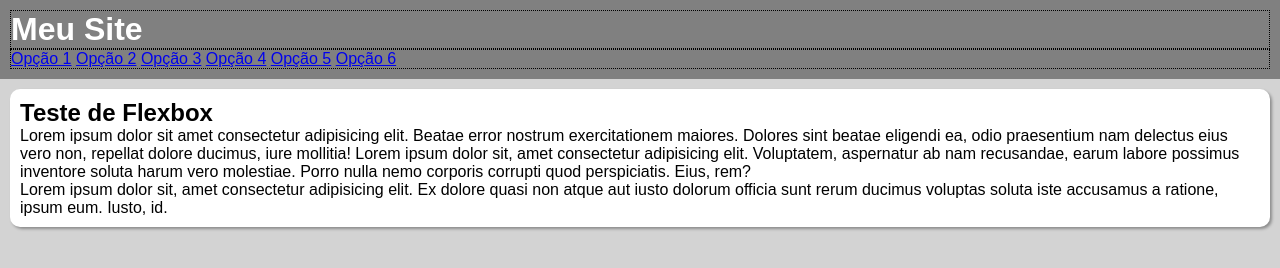
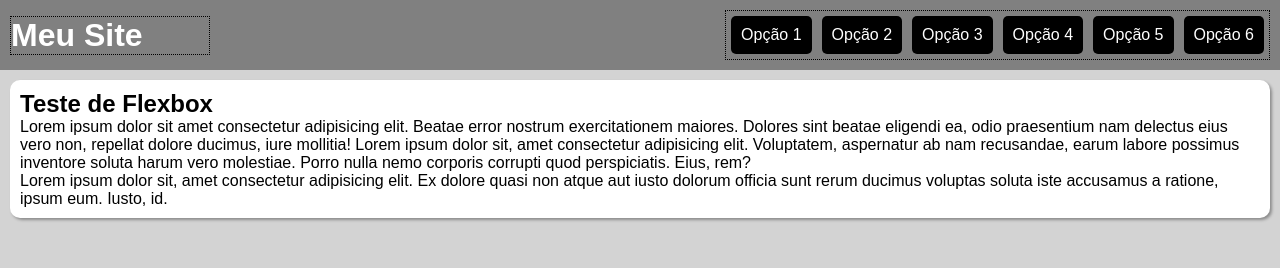
Before and after one commit to leonardoaraujo18/html-css, a plain HTML site: page exercicios/ex027/flex013-menu-flexbox/index.html in a window 1280 px wide. Drawn offline with Linux system fonts and the light colour scheme.

Commit message:
Menu Flexbox

```diff
--- a/exercicios/ex027/flex013-menu-flexbox/style.css
+++ b/exercicios/ex027/flex013-menu-flexbox/style.css
@@ -16,14 +16,41 @@ header{
     background-color: gray;
     color: white;
     padding: 10px;
+
+    display: flex;
+    flex-flow: row wrap;
+    justify-content: space-between;
+    align-items: center;
 }
 
 header > h1{
     border: 1px dotted black;
+    flex: 0 0 200px;
+
+}
+
+header > nav > a{
+    background-color: black;
+    color: white;
+    padding: 10px;
+    margin: 5px;
+    border-radius: 5px;
+    text-decoration: none;
+    text-align: center;
+}
+
+header > nav > a:hover{
+    background-color: white;
+    color: black;
+    transition: background-color 0.5s;
 }
 
 nav{
     border: 1px dotted black;
+
+    display: flex;
+    flex-flow: row wrap;
+    justify-content: flex-end;
 }
 
 main{
```
